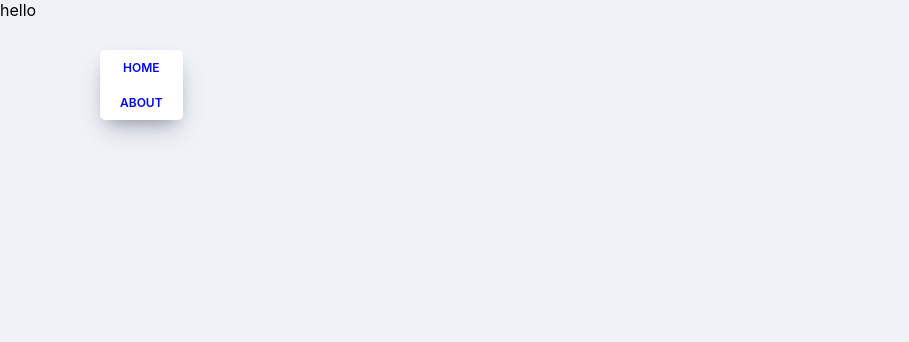
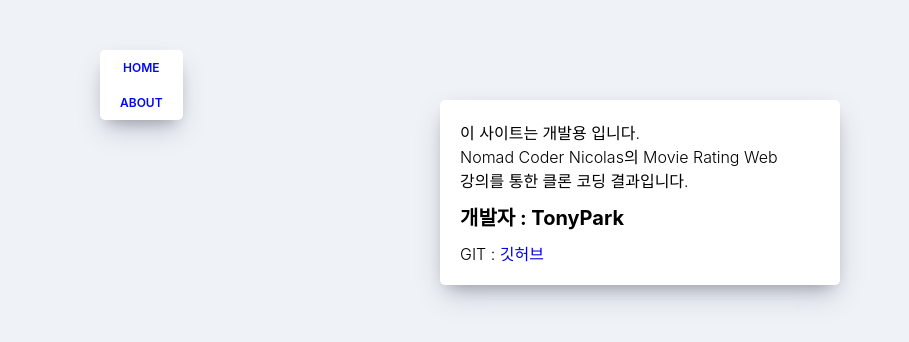
Before and after one commit to AETSRound/React-MovieRating, a React (Create React App) app: page /#/about in a window 1280 px wide. Shown: the top 342 px of the page, without its empty margins (0-909 px from the left). Built offline with nearby package versions, Linux system fonts and the light colour scheme.

Commit message:
About 페이지 추가

```diff
--- a/src/routes/About.css
+++ b/src/routes/About.css
@@ -13,6 +13,7 @@
 
   .about__container span:first-child {
     font-size: 20px;
+    font-weight: 700;
   }
 
   .about__container span:last-child {
--- a/src/routes/About.js
+++ b/src/routes/About.js
@@ -5,7 +5,17 @@ export default function About(props) {
     console.log(props);
     return (
         <div>
-            hello
+            <p className="about__container">
+                이 사이트는 개발용 입니다.<br/>
+                Nomad Coder Nicolas의 Movie Rating Web <br/>
+                강의를 통한 클론 코딩 결과입니다.
+                <span>
+                    <span>개발자 :  TonyPark</span>
+                    <span>GIT : <a href="http://github.com/tonypark-cw">깃허브</a></span>
+                </span>
+            </p>
+
+
         </div>
     )
 }
```
